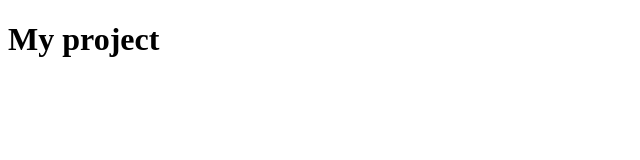
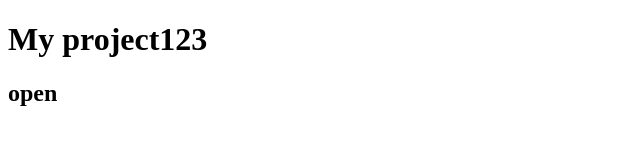
Before and after one commit to Vasyl-Zhyliakov/project1, a plain HTML site: page index.html in a window 1280 px wide. Shown: the whole page, without its empty margins (0-640 px from the left). Drawn offline with Linux system fonts and the light colour scheme.

Commit message:
Update index.html

```diff
--- a/index.html
+++ b/index.html
@@ -7,6 +7,7 @@
   <title>My project 123</title>
 </head>
 <body>
-  <h1>My project</h1>
+  <h1>My project123</h1>
+  <h2>open</h2>
 </body>
 </html>
```
